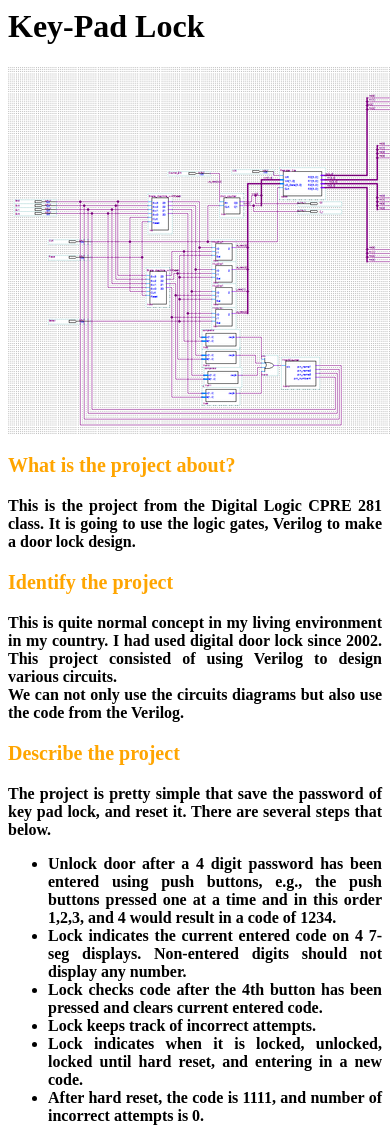
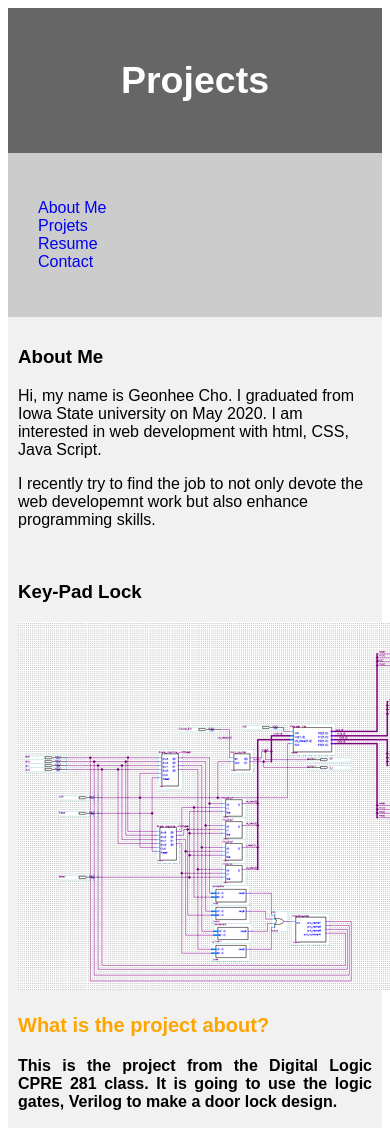
Before and after one commit to gunny91/gunnyWeb, a plain HTML site: page projects.html in a window 390 px wide. Shown: the top 1128 px of the page. Drawn offline with Linux system fonts and the light colour scheme.

Commit message:
Web Site update

```diff
--- a/projects.html
+++ b/projects.html
@@ -1,8 +1,16 @@
-<!Document html>
-
+<!DOCTYPE html>
+<html lang="en">
 <head>
-</head>
+<title>Projects</title>
+<meta charset="utf-8">
+<meta name="viewport" content="width=device-width, initial-scale=1">
 <style>
+a{
+ text-decoration: none;
+}
+* {
+  box-sizing: border-box;
+}
 
 div{
 
@@ -16,9 +24,105 @@ h3 {
 	}
 
 
+body {
+  font-family: Arial, Helvetica, sans-serif;
+}
+
+/* Style the header */
+header {
+  background-color: #666;
+  padding: 20px;
+  text-align: center;
+  font-size: 25px;
+  color: white;
+}
+
+/* Create two columns/boxes that floats next to each other */
+nav {
+  float: left;
+  width: 10%;
+  height: 700px; /* only for demonstration, should be removed */
+  background: #ccc;
+  padding: 30px;
+}
+
+/* Style the list inside the menu */
+nav ul {
+  list-style-type: none;
+  padding: 0;
+}
+
+article {
+  float: left;
+  padding: 10px;
+  width: 90%;
+  background-color: #f1f1f1;
+  height: 700px; /* only for demonstration, should be removed */
+}
+
+/* Clear floats after the columns */
+section:after {
+  content: "";
+  display: table;
+  clear: both;
+}
+
+/* Style the footer */
+footer {
+  background-color: #777;
+  padding: 10px;
+  text-align: center;
+  color: white;
+}
+
+/* Responsive layout - makes the two columns/boxes stack on top of each other instead of next to each other, on small screens */
+@media (max-width: 600px) {
+  nav, article {
+    width: 100%;
+    height: auto;
+  }
+}
+
+	table{
+		width:30%;
+		border:1px solid #222;
+		border-collapse:collapse;
+		}
+
+		thead{
+		background:#eee;
+		}
+
+		th,td {
+		border:1px solid #ccc;
+		padding:5px;
+		font-size:0.8em;}
+
 </style>
+</head>
+<body>
 
-<body>
+
+<header>
+  <h2>Projects</h2>
+</header>
+
+<section>
+  <nav>
+    <ul>
+      <li><a href="cssDesigntest.html">About Me</a></li>
+      <li><a href="projects.html">Projets</a></li>
+      <li><a href="#">Resume</a></li>
+	  <li><a href="#">Contact</a></li>
+    </ul>
+  </nav>
+
+  <article>
+    <h1>About Me</h1>
+    <p>Hi, my name is Geonhee Cho. I graduated from Iowa State university on May 2020. I am interested in web development with html, CSS, Java Script.</p>
+    <p>I recently try to find the job to not only devote the web developemnt work but also enhance programming skills.</p>
+
+	<br>
 
 	<div>
 		<h1><strong>Key-Pad Lock<strong></h1>
@@ -56,7 +160,16 @@ I learned what is the C languages, Verilog, and digital logic circuit design.
 	</div>
  <hr>
 
+</p>
 
 
-</p>
+
+  </article>
+</section>
+
+<footer>
+  <p><a href="index.html">Go back home(Footer) </a></p>
+</footer>
+
 </body>
+</html>
```
Also changed, not shown: cssDesigntest.html (+1 -1 lines). Lines whose indentation alone changed are shown as unchanged.
